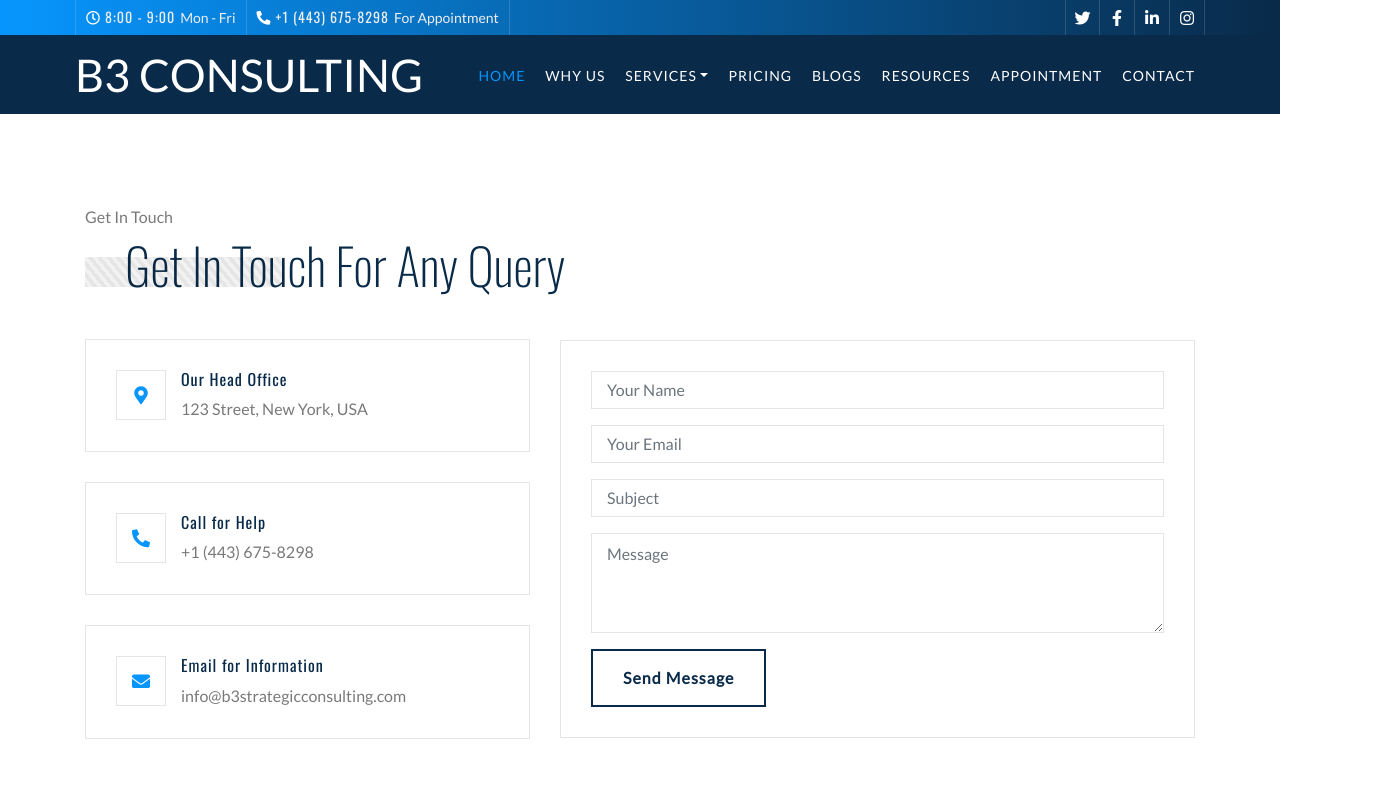
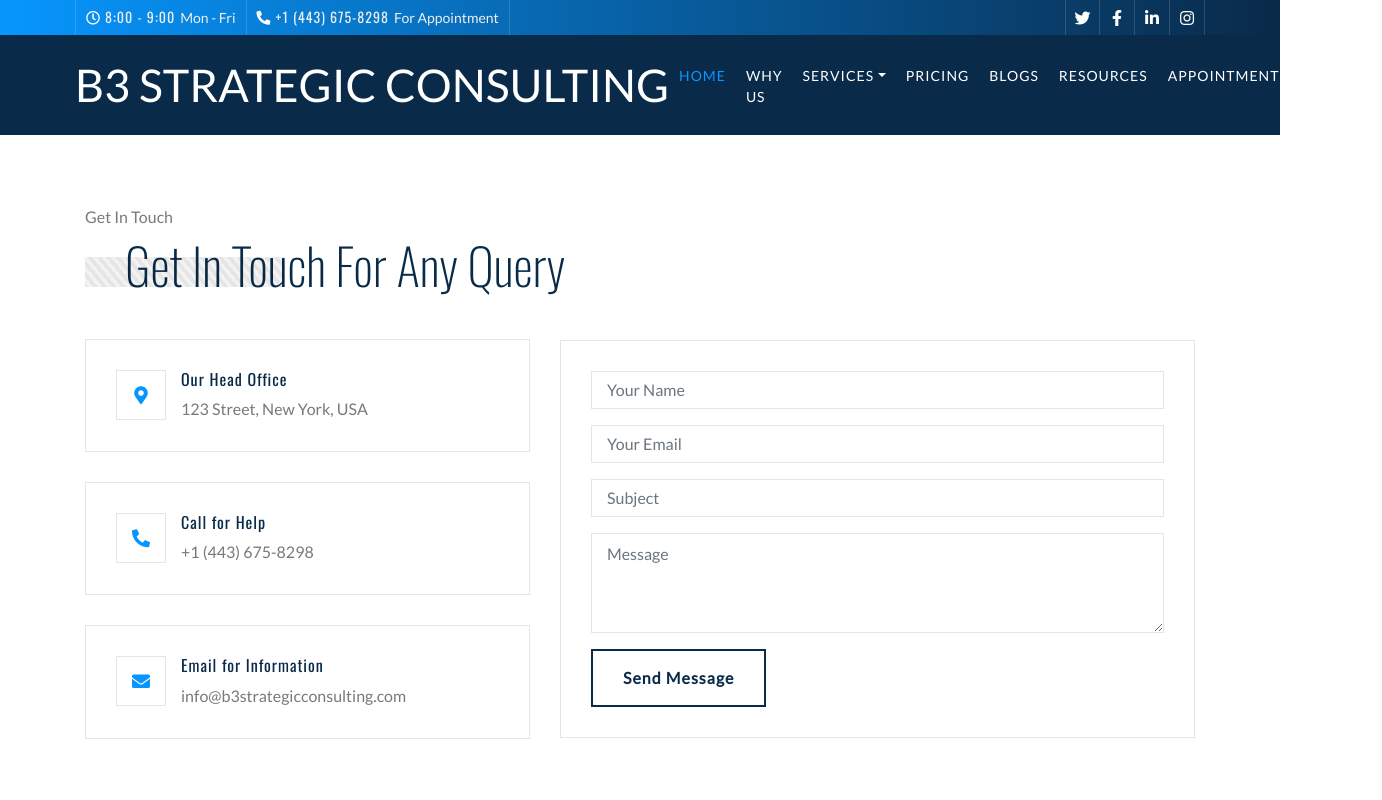
Before and after one commit to Charlesjnr1/Mr-Berazu, a plain HTML site: page contact.html in a window 1280 px wide. Shown: the top 800 px of the page, 1382 px wide, since content can reach past the window. Drawn offline with nearby package versions, Linux system fonts and the light colour scheme.

Commit message:
Update contact.html

```diff
--- a/contact.html
+++ b/contact.html
@@ -60,7 +60,7 @@
         <!-- Nav Bar Start -->
         <div class="navbar navbar-expand-lg bg-dark navbar-dark">
             <div class="container-fluid">
-                <a href="index.html" class="navbar-brand">B3 CONSULTING</a>
+                <a href="index.html" class="navbar-brand">B3 STRATEGIC CONSULTING</a>
                 <button type="button" class="navbar-toggler" data-toggle="collapse" data-target="#navbarCollapse">
                     <span class="navbar-toggler-icon"></span>
                 </button>
@@ -82,7 +82,7 @@
           <a href="#" class="block px-4 py-2 text-sm text-text-secondary hover:text-primary hover:bg-surface rounded">Sustainability & Growth Consulting</a>
                             </div>
                         </div>
-                        <a href="feature.html" class="nav-item nav-link">Pricing</a>
+                        <a href="price.html" class="nav-item nav-link">Pricing</a>
                         <a href="advisor.html" class="nav-item nav-link">Blogs</a>
                         <a href="review.html" class="nav-item nav-link">Resources</a>
                         <a href="review.html" class="nav-item nav-link">Appointment</a>
```
